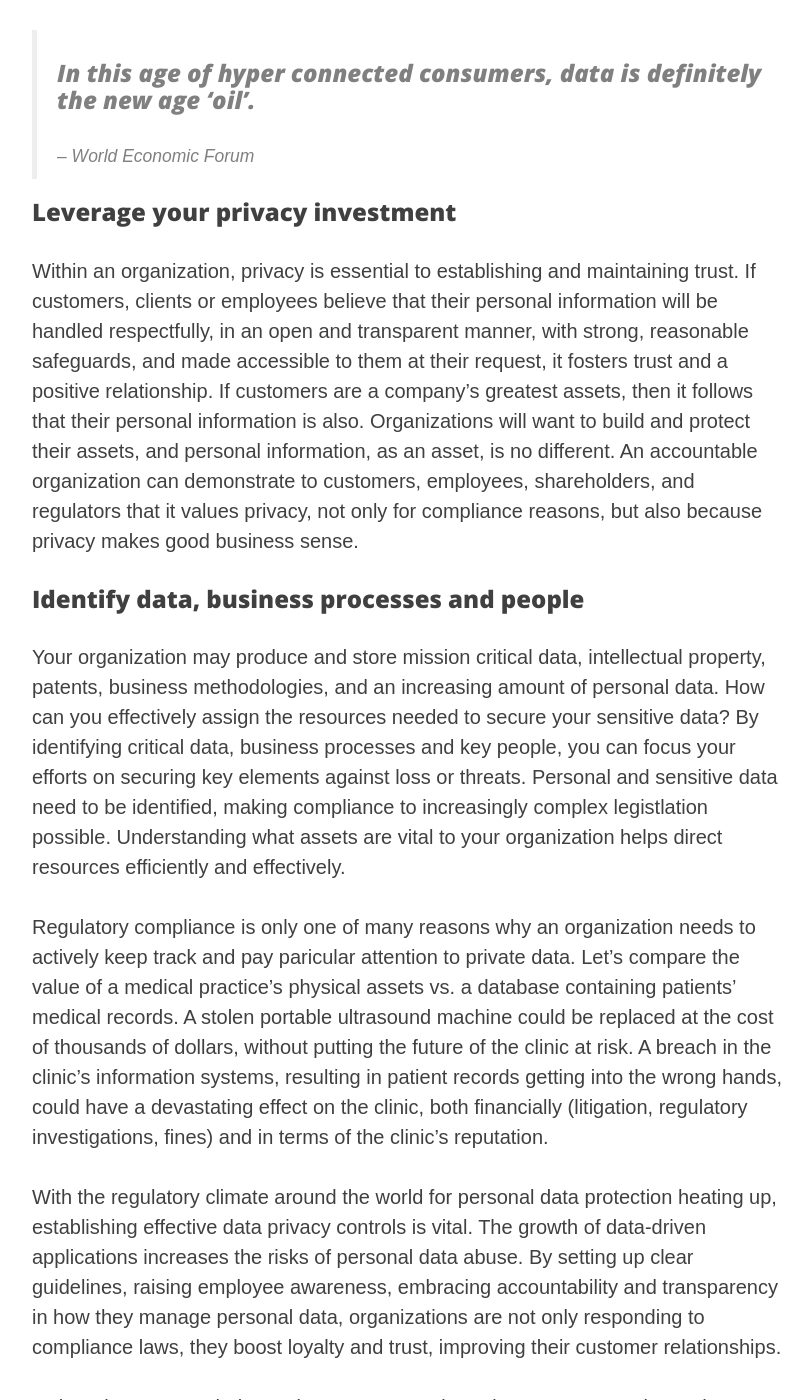
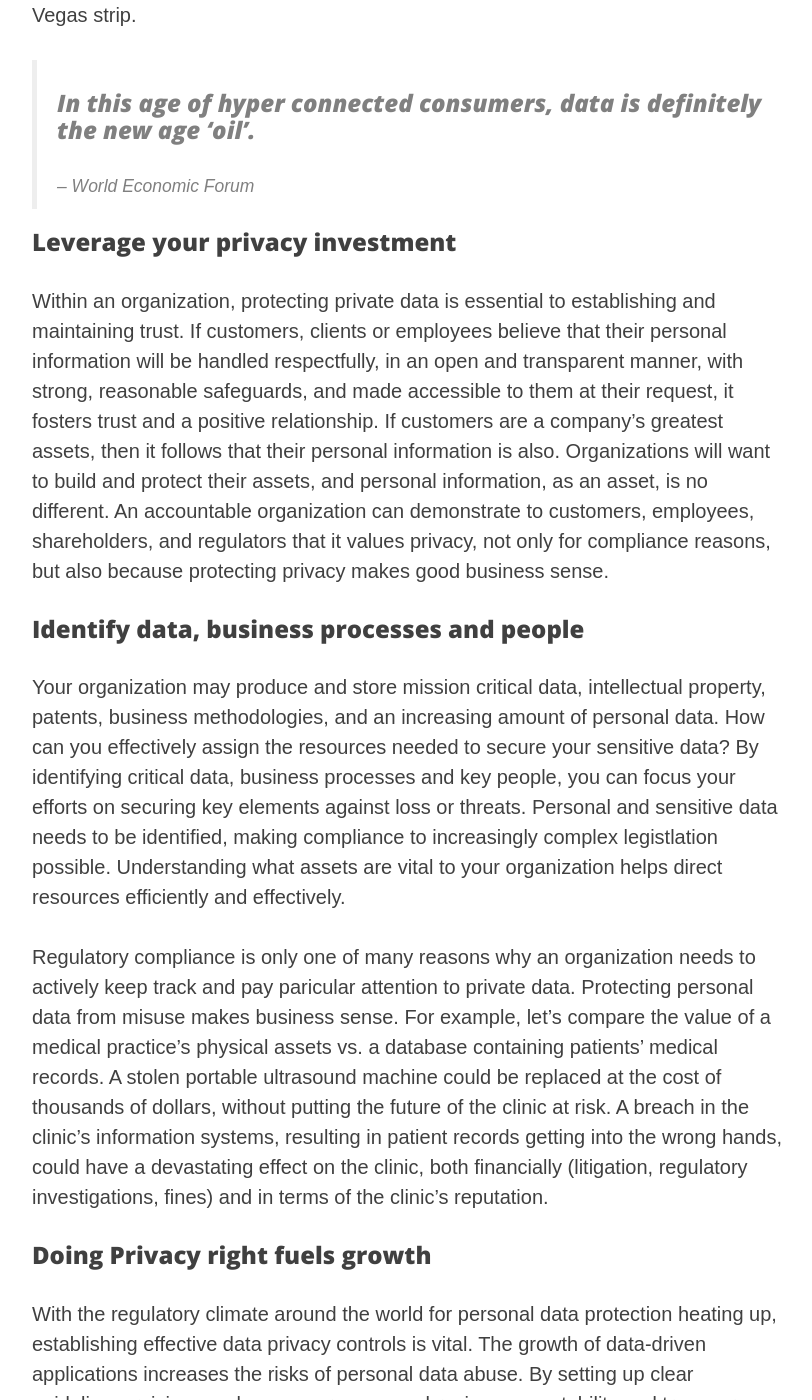
Before and after one commit to riod4/services, a Jekyll site: the page built from _services/discovery.md, in a window 1280 px wide and 1400 px high, scrolled down 1121 px. Shown: the whole window, without its empty margins (233-1045 px from the left). Built offline with Jekyll 4.4.1, drawn with Linux system fonts in a browser that asks for light colours; nearby versions of some CDN libraries; some of the changed text lies outside the part shown.

Commit message:
Update discovery.md text. 2020-11-16 v0.02

```diff
--- a/_services/discovery.md
+++ b/_services/discovery.md
@@ -20,20 +20,22 @@ Increasingly our world runs on data; some of it critical, much of it confidentia
 > ### The most valuable asset in the Caesar’s Entertainment Corp. isn’t the fabulously-tacky Roman-themed resort on the Las Vegas strip.  It’s the company’s big data loyalty program, valued at $1 billion.
 -- <cite>Harvard Business School</cite>
 
-The data stored in the _Total Rewards_ loyalty program was estimated to be worth over $1 billion and was at the centre of a very heated Caesar’s Palace bankruptcy feud with its creditors. Personal information in the loyalty program was deemed a more valuable asset than the resort on the Las Vegas strip.
+The personal data stored in the _Total Rewards_ customer loyalty program was estimated to be worth over $1 billion and was at the centre of a very heated Caesar’s Palace bankruptcy feud with its creditors. Personal information in the loyalty program was deemed a more valuable asset than the resort on the Las Vegas strip.
 
 > ### In this age of hyper connected consumers, data is definitely the new age ‘oil’.
 -- <cite>World Economic Forum</cite>
 
 ### Leverage your privacy investment
-Within an organization, privacy is essential to establishing and maintaining trust. If customers, clients or employees believe that their personal information will be handled respectfully, in an open and transparent manner, with strong, reasonable safeguards, and made accessible to them at their request, it fosters trust and a positive relationship. If customers are a company’s greatest assets, then it follows that their personal information is also. Organizations will want to build and protect their assets, and personal information, as an asset, is no different. An accountable organization can demonstrate to customers, employees, shareholders, and regulators that it values privacy, not only for compliance reasons, but also because privacy makes good business sense.
+Within an organization, protecting private data is essential to establishing and maintaining trust. If customers, clients or employees believe that their personal information will be handled respectfully, in an open and transparent manner, with strong, reasonable safeguards, and made accessible to them at their request, it fosters trust and a positive relationship. If customers are a company’s greatest assets, then it follows that their personal information is also. Organizations will want to build and protect their assets, and personal information, as an asset, is no different. An accountable organization can demonstrate to customers, employees, shareholders, and regulators that it values privacy, not only for compliance reasons, but also because protecting privacy makes good business sense.
 
 ### Identify data, business processes and people
-Your organization may produce and store mission critical data, intellectual property, patents, business methodologies, and an increasing amount of personal data. How can you effectively assign the resources needed to secure your sensitive data? By identifying critical data, business processes and key people, you can focus your efforts on securing key elements against loss or threats. Personal and sensitive data need to be identified, making compliance to increasingly complex legistlation possible. Understanding what assets are vital to your organization helps direct resources efficiently and effectively.
+Your organization may produce and store mission critical data, intellectual property, patents, business methodologies, and an increasing amount of personal data. How can you effectively assign the resources needed to secure your sensitive data? By identifying critical data, business processes and key people, you can focus your efforts on securing key elements against loss or threats. Personal and sensitive data needs to be identified, making compliance to increasingly complex legistlation possible. Understanding what assets are vital to your organization helps direct resources efficiently and effectively.
 
 
-Regulatory compliance is only one of many reasons why an organization needs to actively keep track and pay paricular attention to private data. Let's compare the value of a medical practice's physical assets vs. a database containing patients' medical records. A stolen portable ultrasound machine could be replaced at the cost of thousands of dollars, without putting the future of the clinic at risk. A breach in the clinic's information systems, resulting in patient records getting into the wrong hands, could have a devastating effect on the clinic, both financially (litigation, regulatory investigations, fines) and in terms of the clinic's reputation.
+Regulatory compliance is only one of many reasons why an organization needs to actively keep track and pay paricular attention to private data. Protecting personal data from misuse makes business sense. For example, let's compare the value of a medical practice's physical assets vs. a database containing patients' medical records. A stolen portable ultrasound machine could be replaced at the cost of thousands of dollars, without putting the future of the clinic at risk. A breach in the clinic's information systems, resulting in patient records getting into the wrong hands, could have a devastating effect on the clinic, both financially (litigation, regulatory investigations, fines) and in terms of the clinic's reputation.
 
+
+### Doing Privacy right fuels growth
 With the regulatory climate around the world for personal data protection heating up, establishing effective data privacy controls is vital. The growth of data-driven applications increases the risks of personal data abuse. By setting up clear guidelines, raising employee awareness, embracing accountability and transparency in how they manage personal data, organizations are not only responding to compliance laws, they boost loyalty and trust, improving their customer relationships.
 
 To hear how we can help you leverage your privacy investments, get in touch. [**Contact us**]({{ site.baseurl }}/contact)
```
